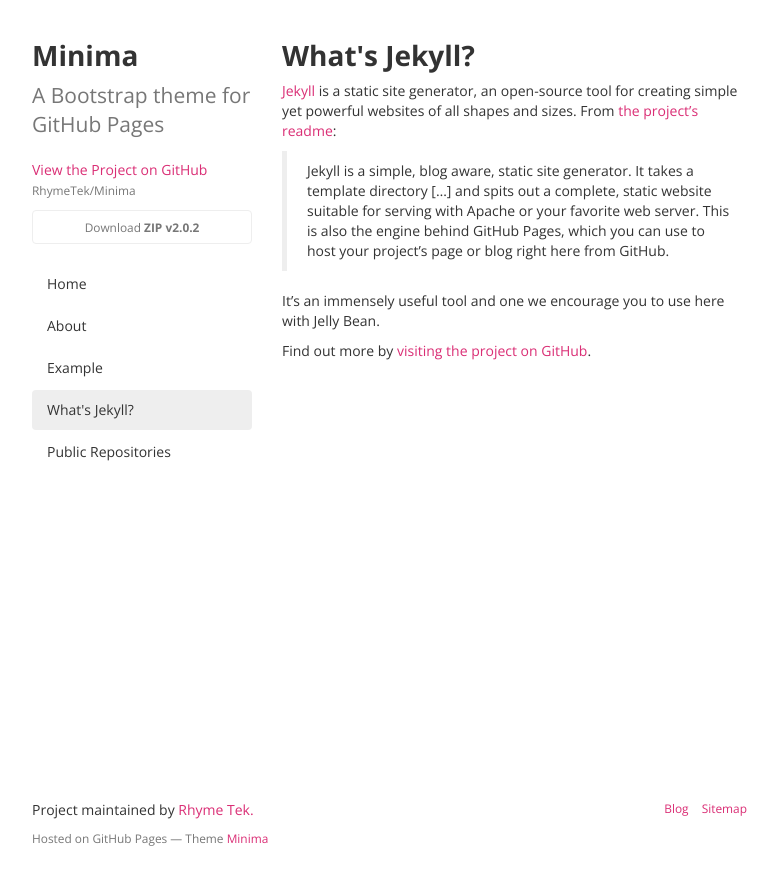
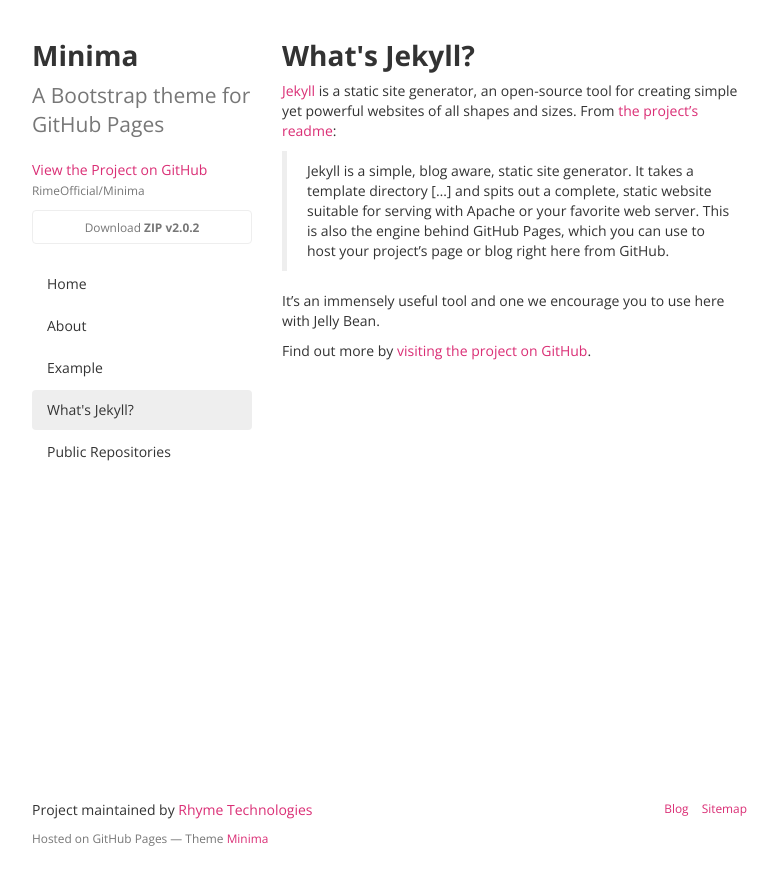
Before and after one commit to RimeCoOfficial/Minima, a Jekyll site: the page built from _pages/Jekyll.md, in a window 1280 px wide. Shown: the top 885 px of the page, without its empty margins (248-1026 px from the left). Built offline with Jekyll 4.4.1, drawn with Linux system fonts in a browser that asks for light colours; nearby versions of some CDN libraries.

Commit message:
Social RimeOfficial

```diff
--- a/_config.yml
+++ b/_config.yml
@@ -20,26 +20,26 @@
 
 # jekyll-seo-tag
 twitter:
-  username:       rimeofficial
+  username:       RhymeTek_
   card:           summary
 facebook:
   app_id:         510262139040639
   publisher:      297545803726080
   admins:         suvozit
 logo:             /images/logo-share.png
-author:           Rhyme Tek.
+author:           Rhyme Technologies
 image:
   twitter:        /images/logo-share.png
   facebook:       /images/logo-share.png
   height:         500
   width:          500
 social:
-  name: Rhyme Tek.
+  name: Rime
   links:
-    - https://twitter.com/RhymeTek
-    - https://www.facebook.com/RhymeTek
-    - https://www.linkedin.com/in/RhymeTek
-    - https://github.com/RhymeTek
+    - https://twitter.com/RhymeTek_
+    - https://www.facebook.com/RimeSocial
+    - https://www.linkedin.com/company/Rhyme-Tek
+    - https://github.com/RimeOfficial
     - https://keybase.io/RhymeTek
 webmaster_verifications:
   google: KT5gs8h0wvaagLKAVWq8bbeNwnZZK1r1XQysX3xurLU
@@ -61,7 +61,7 @@
 
 # Github vars
 github:
-  username:       RhymeTek
+  username:       RimeOfficial
 
 collections:
   pages:
```
